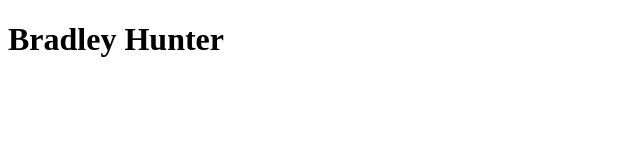
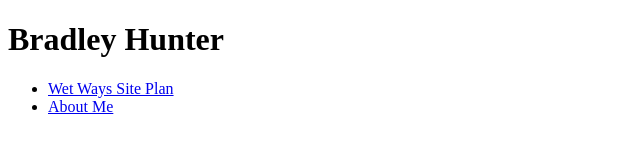
Before and after one commit to Bradley-Hunter/wdd130, a plain HTML site: page index.html in a window 1280 px wide. Shown: the whole page, without its empty margins (0-640 px from the left). Drawn offline with Linux system fonts and the light colour scheme.

Commit message:
added links to main html page

```diff
--- a/index.html
+++ b/index.html
@@ -8,5 +8,9 @@
 </head>
 <body>
     <h1>Bradley Hunter</h1>
+    <ul>
+        <li><a href="wwr/site-plan-rafting.html">Wet Ways Site Plan</a></li>
+        <li><a href="aboutme/index.html">About Me</a></li>
+    </ul>
 </body>
 </html>
```
